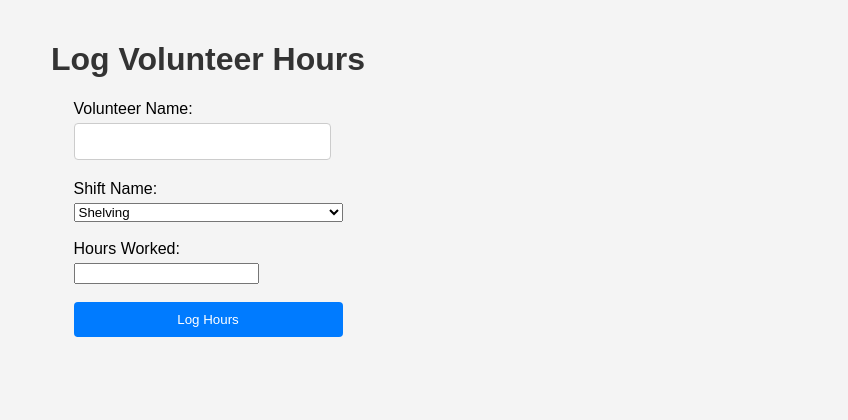
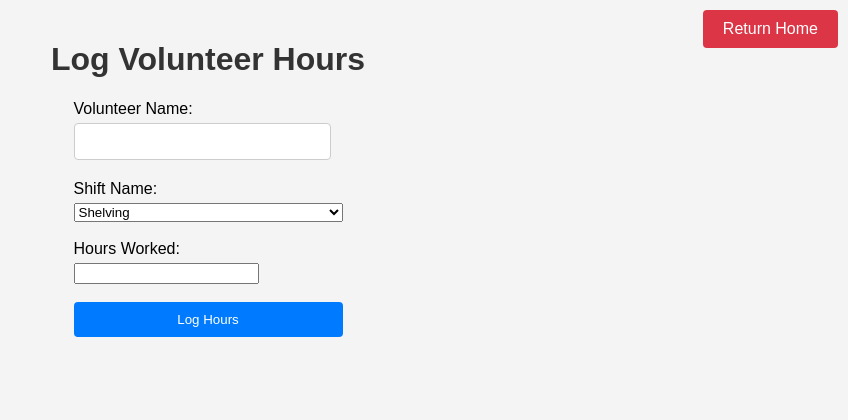
Before and after one commit to HamimMahdie/FoodnStuffscheduler, a Flask app: page /log_hours in a window 1280 px wide. Shown: the top 420 px of the page, without its empty margins (432-1280 px from the left). Run offline with Flask 3, Linux system fonts and the light colour scheme; data comes from the database, SQL or seed files in the repository.

Commit message:
html changes: added back buttons and fixed flash messages

```diff
--- a/app.py
+++ b/app.py
@@ -71,6 +71,11 @@ def connect_db():
 
 @app.route('/post_shift', methods=['POST'])
 def post_shift():
+
+    if 'user_email' not in session:
+        flash('You need admin access to post shifts.', 'danger')
+        return redirect(url_for('index'))
+
     title = request.form['shift_title']
     start_datetime = request.form['start_datetime']
     end_datetime = request.form['end_datetime']
@@ -289,6 +294,15 @@ def logout():
     session.pop('user_email', None)  # Remove the user email from session
     flash('You have been logged out.', 'success')
     return redirect(url_for('index'))
+
+@app.route('/return_volunteer')
+def return_volunteer():
+    return redirect(url_for('volunteer_ui'))
+
+@app.route('/return_admin')
+def return_admin():
+    return redirect(url_for('admin_ui'))
+
 if __name__ == '__main__':
     init_db()  # This will ensure the database schema is up-to-date
     app.run(debug=True, host='0.0.0.0', port=5003)
--- a/templates/admin_ui.html
+++ b/templates/admin_ui.html
@@ -82,6 +82,11 @@
     <a href="{{ url_for('logout') }}" class="logout-button">Logout</a>
     <div class="dashboard-container">
         <h1>Welcome, Administrator!</h1>
+        {% with messages = get_flashed_messages() %}
+            {% if messages %}
+                {# Messages are retrieved and consumed but not displayed #}
+            {% endif %}
+        {% endwith %}
         <p>This is your dashboard. From here, you can:</p>
         <ul>
             <li>Create and manage volunteer events</li>
--- a/templates/log_hours.html
+++ b/templates/log_hours.html
@@ -29,6 +29,8 @@
         <input type="number" id="hours_worked" name="hours_worked" step="0.5" min="0" required><br>
         <br>
         <button type="submit">Log Hours</button>
+        <br>
+        <a href="{{ url_for('return_volunteer') }}" class="logout-button">Return Home</a>
     </form>
 </body>
 </html>
--- a/templates/manage_hours.html
+++ b/templates/manage_hours.html
@@ -67,5 +67,7 @@
     <form action="{{ url_for('clear_hours') }}" method="POST">
         <button type="submit" onclick="return confirm('Are you sure you want to clear all hours? This action cannot be undone.');">Clear All Hours</button>
     </form>
+    <br>
+        <a href="{{ url_for('return_admin') }}" class="logout-button">Return Home</a>
 </body>
 </html>
--- a/templates/volunteer_ui.html
+++ b/templates/volunteer_ui.html
@@ -23,6 +23,11 @@
     <a href="{{ url_for('logout') }}" class="logout-button">Logout</a>
     <div class="dashboard-container">
         <h1>Welcome, Volunteer!</h1>
+        {% with messages = get_flashed_messages() %}
+            {% if messages %}
+                {# Messages are retrieved and consumed but not displayed #}
+            {% endif %}
+        {% endwith %}
         <p>This is your dashboard. From here, you can:</p>
         <ul>
             <li>View your upcoming volunteer events</li>
```
